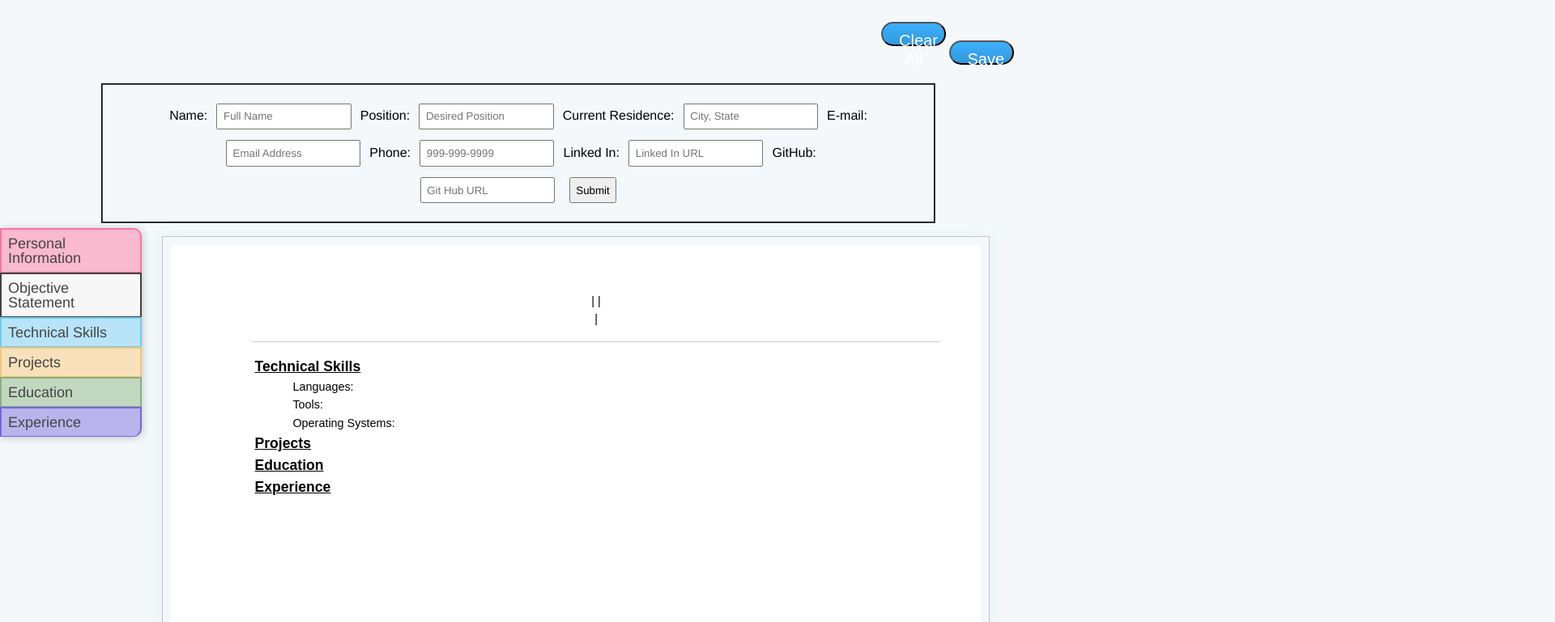
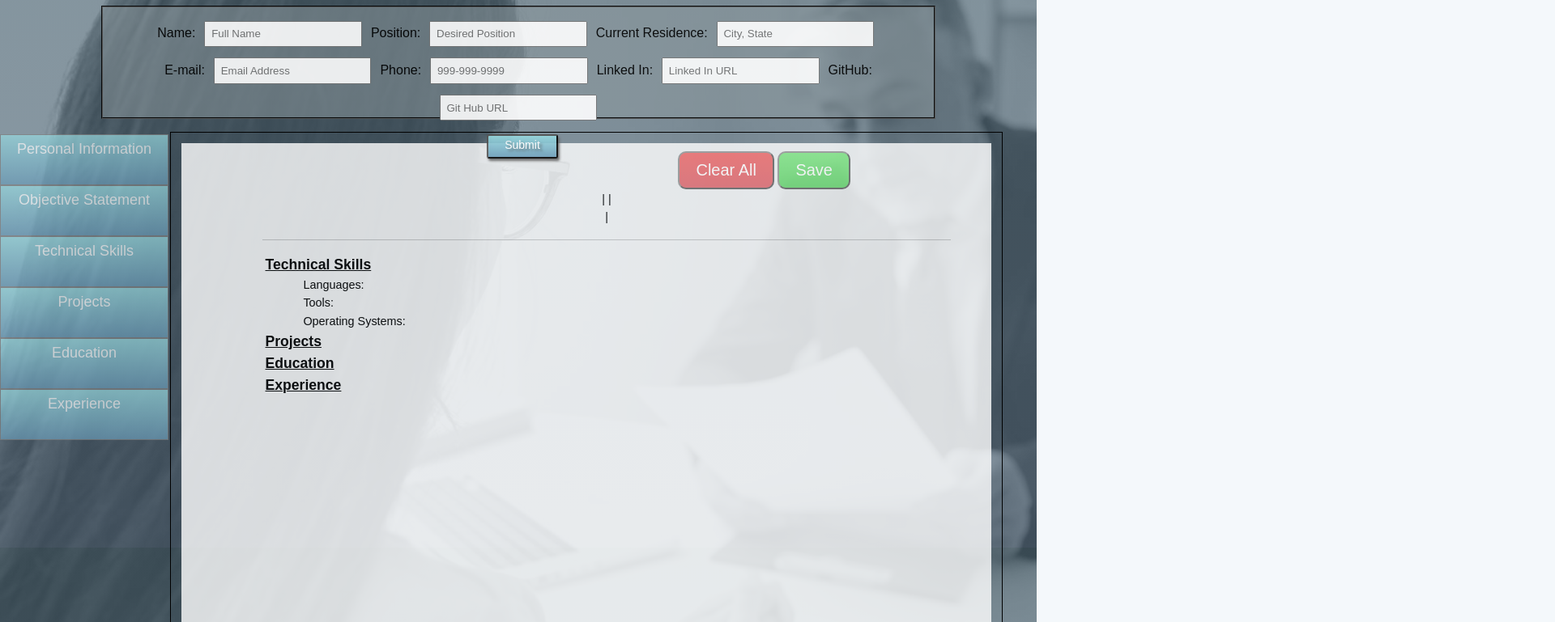
Before and after one commit to benbenbuhben/ResumeHackers-NEW-, a plain HTML site: page index.html in a window 1280 px wide. Shown: the part 123-892 px from the top of the page at 81% size, 1920 px wide, since content can reach past the window. Drawn offline with Linux system fonts and the light colour scheme.

Commit message:
buncha styling

```diff
--- a/css/homepage.css
+++ b/css/homepage.css
@@ -1,10 +1,12 @@
 body {
-  font-family: 'Playfair Display', serif;
+  font-family: 'Roboto Slab', serif;
 }
 
 header {
   height: 0;
-  font-family: 'Playfair Display', serif;
+  font-family: 'Roboto Slab', serif;
+  text-shadow: 3px 3px 3px rgba(64, 65, 66, 0.5);
+  font-weight: 400;
   width: 100%;
   opacity:0.6;
 }
@@ -34,6 +36,11 @@ header {
 #header-nav ul li {
   display: inline-block;
   margin-left: 75px;
+  font-size: 20px;
+}
+
+#header-nav ul li:hover {
+  opacity: 0.5;
 }
 
 #header-nav li a {
@@ -53,33 +60,68 @@ header {
 }
 
 button {
-  background: linear-gradient(to left,#00d9f1, #4eddd6);
-  border-radius: 40px;
-  color: white;
+  background: #98dae0;
+  background-image: -webkit-linear-gradient(top, #98dae0, #6b9cb8);
+  background-image: -moz-linear-gradient(top, #98dae0, #6b9cb8);
+  background-image: -ms-linear-gradient(top, #98dae0, #6b9cb8);
+  background-image: -o-linear-gradient(top, #98dae0, #6b9cb8);
+  background-image: linear-gradient(to bottom, #98dae0, #6b9cb8);
+  -webkit-border-radius: 5;
+  -moz-border-radius: 10px;
+  border-radius: 10px;
+  -webkit-box-shadow: 2px 3px 3px #666666;
+  -moz-box-shadow: 2px 3px 3px #666666;
+  box-shadow: 2px 3px 3px #666666;
+  font-family: 'Roboto Slab', serif;
+  text-shadow: 3px 3px 3px rgba(64, 65, 66, 0.6);
+  font-weight: 400;
+  color: #ffffff;
+  font-size: 24px;
+  padding: 10px 20px 10px 20px;
+  text-decoration: none;
   cursor: pointer;
   display: block;
-  font-size: 20px;
+  font-size: 25px;
   height: 60px;
   margin: 0 auto;
   position: relative;
   text-align: center;
-  margin-top: 50px;
+  margin-top: 10px;
   text-decoration: none;
-  opacity: 0.7;
+  opacity: 1;
 }
 
+button:hover {
+  background: #8db5cc;
+  background-image: -webkit-linear-gradient(top, #8db5cc, #8cb6bd);
+  background-image: -moz-linear-gradient(top, #8db5cc, #8cb6bd);
+  background-image: -ms-linear-gradient(top, #8db5cc, #8cb6bd);
+  background-image: -o-linear-gradient(top, #8db5cc, #8cb6bd);
+  background-image: linear-gradient(to bottom, #8db5cc, #8cb6bd);
+  text-decoration: none;
+}
+
+
+
 #textContainer {
+
   text-align: center;
   color: white;
-  margin-top: 60px;
+  margin-top: 19px;
+  padding:30px;
+  padding-bottom:5px;
+  padding-top:19px;
 }
 
 p {
-  font-family: 'Playfair Display', serif;
+  font-family: 'Roboto Slab', serif;
+  text-shadow: 2px 2px 2px rgba(64, 65, 66, 0.5);
+
   font-size: 28px;
-  margin: 30px;
-  line-height: 1.4em;
-  font-weight: lighter;
+  margin: 18px;
+  line-height: 1.3em;
+  font-weight: 200;
+  margin-top:0;
 
 }
 
@@ -87,10 +129,7 @@ p {
   margin-top: 280px;
 }
 
-button:hover{
-  background: linear-gradient(to right,#00d9f1, #4eddd6);
 
-  }
 
 #create-resume {
   height: 75px;
@@ -101,16 +140,19 @@ button:hover{
 
 #welcome{
   background: rgb(141, 153, 158);
-  opacity: 0.6;
-  height: 60%;
+  opacity: 0.7;
+  height: 63%;
   width: 70%;
+  box-shadow: 5px 5px rgba(79, 103, 116, 0.3);
+  border-radius: 20px;
 
   position: absolute;
     top:0;
     bottom: 0;
     left: 0;
     right: 0;
-    margin: auto;
+    margin: 0 auto;
+    margin-top: 132px;
 }
 
 a {
@@ -119,7 +161,7 @@ a {
 
 #scrolling{
   background: rgb(141, 153, 158);
-  opacity: 0.6;
+  opacity: 0.7;
   height: 100px;
   width: 100%;
 
@@ -139,9 +181,13 @@ a {
 
 }
 marquee {
-font-family: cursive;
-  font-size: 50px;
-  margin: 15px;
+  font-family: 'Roboto Slab', serif;
+  text-shadow: 3px 3px 3px rgba(64, 65, 66, 0.5);
+  font-style: italic;
+  font-size: 40px;
+  font-weight:200;
+  margin: 13px;
   line-height: 1.4em;
-  margin-bottom:80px;
+  margin-bottom:50px;
+  padding-top: 5px;
 }
--- a/css/resume.css
+++ b/css/resume.css
@@ -1,3 +1,7 @@
+body {
+
+}
+
 #resume {
   font-family: Arial, sans-serif;
   background-color: white;
@@ -10,6 +14,7 @@
   padding-bottom: 50px;
   /* border: 2px solid black; */
   line-height: 1.4em;
+  opacity: 0.8;
 }
 
 #personalInfo {
--- a/css/style.css
+++ b/css/style.css
@@ -1,20 +1,35 @@
-* {
-  font-family: 'Helvetica', 'sans-serif';
+body {
+  font-family: 'Roboto Slab', serif;
 }
+
 header {
-  margin-bottom: -200px;
-  opacity: 0.6;
+  height: 0;
+  font-family: 'Roboto Slab', serif;
+  text-shadow: 3px 3px 3px rgba(64, 65, 66, 0.5);
+  font-weight: 400;
+  width: 100%;
+  opacity:0.6;
 }
 
 body {
   background-color: rgba(233, 241, 247, 0.466);
+  background-image:
+  linear-gradient(
+    rgba(79, 103, 116, 0.7),
+    rgba(89, 110, 128, 0.7)
+  ),
+  url("../img/tech interview.jpg");
+  height: 100vh;
+  margin: 0 auto;
 }
 
 iframe {
   margin-left: 210px;
   border: 1px solid;
-    padding: 10px;
-    box-shadow: 5px 10px #888888;
+  padding: 13px;
+  margin-top:20px;
+  margin-bottom:100px;
+  /* box-shadow: 5px 10px #888888; */
 }
 
 #buttons {
@@ -34,8 +49,7 @@ button {
   -webkit-border-radius: 28;
   -moz-border-radius: 28;
   border-radius: 28px;
-  font-family: Arial;
-  color: #ffffff;
+  font-family: Arial, Helvetica, sans-serif;
   font-size: 20px;
   padding: 10px 20px 10px 20px;
   text-decoration: none;
@@ -51,12 +65,65 @@ button {
   text-decoration: none;
 }
 
-button {
+#clear-save-buttons {
+  position: absolute;
+  right:230px;
+  margin-top: 60px;
+  float:right;
 
 }
 
+.save {
+  background: #7cb67e;
+  background-image: -webkit-linear-gradient(top, #34d939, #0abd16);
+  background-image: -moz-linear-gradient(top, #34d939, #0abd16);
+  background-image: -ms-linear-gradient(top, #34d939, #0abd16);
+  background-image: -o-linear-gradient(top, #34d939, #0abd16);
+  background-image: linear-gradient(to bottom, #34d939, #0abd16);
+  -webkit-border-radius: 28;
+  -moz-border-radius: 28;
+  border-radius: 10px;
+  font-family: Arial, Helvetica, sans-serif;
+  color: white;
+  font-size: 20px;
+  padding: 10px 20px 10px 20px;
+  text-decoration: none;
+  opacity: 0.5;
+  cursor: pointer;
+}
+
+.save:hover {
+  background: #0eb335;
+  text-decoration: none;
+  opacity:1;
+}
+.clear {
+  background: #e80e0e;
+  background-image: -webkit-linear-gradient(top, #e80e0e, #cc0a14);
+  background-image: -moz-linear-gradient(top, #e80e0e, #cc0a14);
+  background-image: -ms-linear-gradient(top, #e80e0e, #cc0a14);
+  background-image: -o-linear-gradient(top, #e80e0e, #cc0a14);
+  background-image: linear-gradient(to bottom, #e80e0e, #cc0a14);
+  -webkit-border-radius: 28;
+  -moz-border-radius: 28;
+  border-radius: 10px;
+  font-family: Arial, Helvetica, sans-serif;
+  color: #ffffff;
+  font-size: 20px;
+  padding: 10px 20px 10px 20px;
+  text-decoration: none;
+  opacity: 0.5;
+  cursor: pointer;
+}
+
+.clear:hover {
+  background: #f00010;
+  text-decoration: none;
+  opacity:1;
+}
+
 main {
-  font-family: Helvetica;
+  font-family: 'Roboto Slab', serif;
 }
 
 #header-nav {
@@ -88,6 +155,7 @@ main {
 #header-nav ul li {
   display: inline-block;
   margin-left: 75px;
+  font-size: 20px;
 }
 
 #header-nav li a {
@@ -95,7 +163,7 @@ main {
   text-decoration: none;
 }
 
-#resume {
+/* #resume {
   font-family: Arial, sans-serif;
   background-color: white;
   margin: 0 auto;
@@ -103,92 +171,106 @@ main {
   height: 1100px;
   padding-left: 100px;
   padding-right: 100px;
-  /* padding-top: 50px; */
+
   padding-bottom: 50px;
-  /* border: 2px solid black; */
+
   line-height: 1.5em;
-}
+} */
 
-iframe {
-  margin-left: 200px;
-  border: 1px solid #bec5c7;
-  box-shadow: 0px 0px 15px rgb(230, 242, 242);
-}
-
-#clear-save-buttons {
-  position:relative;
-  margin-bottom:20px;
-  left: 85%;
-}
-
-#clear-save-buttons button {
-  background-color: #00d9f1;
-  -webkit-border-radius: 28;
-  -moz-border-radius: 28;
-  border-radius: 28px;
-  font-family: Arial;
-  color: #ffffff;
-  font-s
-  font-size: 14px;
-  text-align: center;
-  text-decoration: none;
-  height: 30px;
-  width: 80px;
-}
 
 #sectionTabs {
+  position: fixed;
   height: 250px;
   right: 10;
   position: relative;
-  top: 500px;
+  top: 284px;
   width: 175px;
+  color:white;
 }
 
 #sectionTabs ul {
-  background: rgb(247, 247, 247);
-  border-top-right-radius: 10px;
-  border-bottom-right-radius: 10px;
-  box-shadow: 1px 1px 10px rgb(194, 194, 194);
+  position: fixed;
+  /* background: rgb(247, 247, 247); */
+  /* border-top-right-radius: 10px;
+  border-bottom-right-radius: 10px; */
+  /* box-shadow: 1px 1px 10px rgb(194, 194, 194); */
   font-size: 18px;
   position: relative;
   top: 5px;
+  text-align: center;
+  color:white;
+  font-weight: 200;
+  vertical-align: middle;
 }
 
 #sectionTabs ul li {
-  /* background-color: rgb(58, 129, 221); */
-  border-width: 2px 2px 1px 2px;
+  color:white;
+  background: #98dae0;
+  background-image: -webkit-linear-gradient(top, #98dae0, #6b9cb8);
+  background-image: -moz-linear-gradient(top, #98dae0, #6b9cb8);
+  background-image: -ms-linear-gradient(top, #98dae0, #6b9cb8);
+  background-image: -o-linear-gradient(top, #98dae0, #6b9cb8);
+  background-image: linear-gradient(to bottom, #98dae0, #6b9cb8);
+  border-width: 1px 1px 1px 1px;
   border-style: solid;
-  color: rgb(68, 67, 67);
+  border-color: gray;
+  /* color: rgb(68, 67, 67); */
   cursor: pointer;
   padding: 8px;
-  width: 155px;
+  width: 190px;
+  height:45px;
+  opacity: 0.7;
+  font-weight: 200;
+  vertical-align: middle;
 }
+
+#sectionTabs ul li:hover {
+  color:white;
+  background: #98dae0;
+  background-image: -webkit-linear-gradient(top, #98dae0, #6b9cb8);
+  background-image: -moz-linear-gradient(top, #98dae0, #6b9cb8);
+  background-image: -ms-linear-gradient(top, #98dae0, #6b9cb8);
+  background-image: -o-linear-gradient(top, #98dae0, #6b9cb8);
+  background-image: linear-gradient(to bottom, #98dae0, #6b9cb8);
+  border-width: 1px 1px 1px 1px;
+  border-style: solid;
+  border-color: gray;
+  /* color: rgb(68, 67, 67); */
+  cursor: pointer;
+  padding: 8px;
+  width: 190px;
+  height:45px;
+  opacity: 1;
+}
+
+
 
 #infoTab {
   background-color: rgba(255, 45, 115, 0.3);
-  border-color: rgb(255, 45, 115, 0.5);
-  border-top-right-radius: 10px;
+  /* border-color: rgb(255, 45, 115, 0.5); */
+  /* border-top-right-radius: 10px; */
+  color:white;
 }
 
 #techTab {
   background-color: rgba(35, 182, 250, 0.3);
-  border-color: rgb(35, 182, 250, 0.5);
+  /* border-color: rgb(35, 182, 250, 0.5); */
 }
 
 #projTab {
   background-color: rgba(247, 172, 44, 0.3);
-  border-color: rgb(247, 172, 44, 0.5);
+  /* border-color: rgb(247, 172, 44, 0.5); */
 }
 
 #edTab {
   background-color: rgba(70, 140, 63, 0.3);
-  border-color: rgb(70, 140, 63, 0.5);
+  /* border-color: rgb(70, 140, 63, 0.5); */
 }
 
 #expTab {
   background-color: rgba(46, 27, 215, 0.3);
-  border-color: rgb(46, 27, 215, 0.5);
-  border-bottom-right-radius: 10px;
+  /* border-color: rgb(46, 27, 215, 0.5); */
+  /* border-bottom-right-radius: 10px; */
 }
 
 #sectionTabs ul li:hover {
@@ -231,6 +313,8 @@ p {
   text-indent: 3.5em;
 }
 
+
+
 label.info {
   position: relative;
   /*this is the key*/
@@ -262,7 +346,18 @@ label.info:hover span {
   text-align: center
 }
 
+label {
+  font-weight: 100px;
+}
+
 fieldset {
+  background: rgba(141, 153, 158, 0.6);
+  opacity: 0.9;
+  position: absolute;
+  height: 80px;
+  top:130px;
+  left: 0;
+  right:0;
   display: block;
   margin-left: 125px;
   margin-right: 125px;
@@ -272,6 +367,10 @@ fieldset {
   padding-right: 60px;
   border: 2px groove black;
   text-align: center;
+  padding-top: 10px;
+  padding-bottom: 30px;
+  line-height: 10px;
+  height:6em;
 }
 
 input {
@@ -288,13 +387,13 @@ input {
   color: #0cf;
 }
 
-#editField1 {
+/* #editField1 {
   position: relative;
   width: 100%;
   height: 50px;
   padding: 0;
   margin: 0;
-}
+} */
 
 hr {
   margin: 0;
@@ -360,3 +459,53 @@ hr {
 .fieldSet:hover .delete {
   visibility: visible;
 } */
+
+#submitBtn {
+  background: #98dae0;
+  background-image: -webkit-linear-gradient(top, #98dae0, #6b9cb8);
+  background-image: -moz-linear-gradient(top, #98dae0, #6b9cb8);
+  background-image: -ms-linear-gradient(top, #98dae0, #6b9cb8);
+  background-image: -o-linear-gradient(top, #98dae0, #6b9cb8);
+  background-image: linear-gradient(to bottom, #98dae0, #6b9cb8);
+
+  -webkit-border-radius: 5;
+  -moz-border-radius: 10px;
+  border-radius: 3px;
+  -webkit-box-shadow: 2px 3px 3px #666666;
+  -moz-box-shadow: 2px 3px 3px #666666;
+  box-shadow: 2px 3px 3px #666666;
+  font-family: Arial, Helvetica, sans-serif;
+  text-shadow: 3px 3px 3px rgba(64, 65, 66, 0.6);
+  font-weight: 400;
+  color: #ffffff;
+  padding: 2px 20px 5px 20px;
+  text-decoration: none;
+  cursor: pointer;
+  font-size: 14px;
+  height: 30px;
+  margin: 0 auto;
+  text-align: center;
+  margin-top: 10px;
+  margin-left:10px;
+  text-decoration: none;
+  opacity: 1;
+  vertical-align: middle;
+}
+
+#submitBtn:hover {
+  background: #8db5cc;
+  background-image: -webkit-linear-gradient(top, #8db5cc, #8cb6bd);
+  background-image: -moz-linear-gradient(top, #8db5cc, #8cb6bd);
+  background-image: -ms-linear-gradient(top, #8db5cc, #8cb6bd);
+  background-image: -o-linear-gradient(top, #8db5cc, #8cb6bd);
+  background-image: linear-gradient(to bottom, #8db5cc, #8cb6bd);
+  text-decoration: none;
+}
+
+body {
+  font-family: Arial, Helvetica, sans-serif;
+}
+
+button {
+  font-family: Arial, Helvetica, sans-serif;
+}
--- a/index.html
+++ b/index.html
@@ -6,6 +6,7 @@
   <link href="https://fonts.googleapis.com/css?family=Lato:300,400" rel="stylesheet"/>
   <link rel="stylesheet" type="text/css" media="screen" href="css/reset.css" />
   <link rel="stylesheet" type="text/css" media="screen" href="css/style.css" />
+  <link href="https://fonts.googleapis.com/css?family=Roboto+Slab:100,300,400,700|Roboto:300,400,400i" rel="stylesheet">
 </head>
 
 <body>
@@ -14,9 +15,9 @@
     <nav id="header-nav">
       <img src="img/resumehack.png" id="logo"></img>
       <ul>
-        <li><a href="homepage.html">Homepage</a></li>
+        <li><a href="homepage.html">Home</a></li>
         <li><a href="index.html">Resume Generator</a></li>
-        <li><a href="about.html">About The Team</a></li>
+        <li><a href="about.html">Our Team</a></li>
       </ul>
     </nav>
   </header>
@@ -40,8 +41,8 @@
    </main>
 
    <div id="clear-save-buttons">
-   <button>Clear All</button>
-   <a href="resume.html"><button>Save</button></a>
+   <button class="clear">Clear All</button>
+   <a href="resume.html"><button class="save">Save</button></a>
   </div>
 
     <div id="0">
@@ -63,6 +64,7 @@
           <input id="linkedInText" class="persInfoClass" type="text" name="linkedInText" placeholder="Linked In URL">
           <label for="gitHubText" class="info">GitHub:</label>
           <input id="gitHubText" class="persInfoClass" type="text" name="gitHubText" placeholder="Git Hub URL">
+          <br>
           <input type="submit" id="submitBtn">
         </fieldset>
       </form>
@@ -74,6 +76,7 @@
             <span>Type your objective</span>
           </label>
           <input id="statementText" type="text" name="statementText" placeholder="Enter a short career objective.">
+          <br>
           <input type="submit" id="submitBtn">
         </fieldset>
       </form>
@@ -87,6 +90,7 @@
           <input id="toolsText" type="text" name="toolsText" placeholder="Tools">
           <label for="opSysText" class="info">Operating Systems:</label>
           <input id="opSysText" type="text" name="opSysText" placeholder="Operating Systems">
+          <br>
           <input type="submit" id="submitBtn">
         </fieldset>
       </form>
@@ -107,6 +111,7 @@
           <input id="languagesUsedText" type="text" name="languagesUsedText" placeholder="Languages Used">
           <label for="PersContributionsText" class="info">Project Details:</label>
           <input id="PersContributionsText" type="text" name="PersContributionsText" placeholder="Write individual statements, then click '' ">
+          <br>
           <input type="submit" id="submitBtn">
         </fieldset>
       </form>
@@ -122,6 +127,7 @@
           <input id="degreeText" type="text" name="degreeText" placeholder="Degree, Certificate or Program">
           <label for="gradDateText" class="info">Graduation Date:</label>
           <input id="gradDateText" type="text" name="gradDateText" placeholder="Year">
+          <br>
           <input type="submit" id="submitBtn">
         </fieldset>
       </form>
@@ -139,6 +145,7 @@
           <input id="endText" type="text" name="endText" placeholder="Year or Month, Year">
           <label for="actionText" class="info">Responsibilities:</label>
           <input id="actionText" type="text" name="actionText" placeholder="Write individual statements, click ' ' ">
+          <br>
           <input type="submit" id="submitBtn">
         </fieldset>
       </form>
```
Also changed, not shown: homepage.html (+17 -31 lines), img/white-linen-paper-texture.jpg (added), 1 other file.
